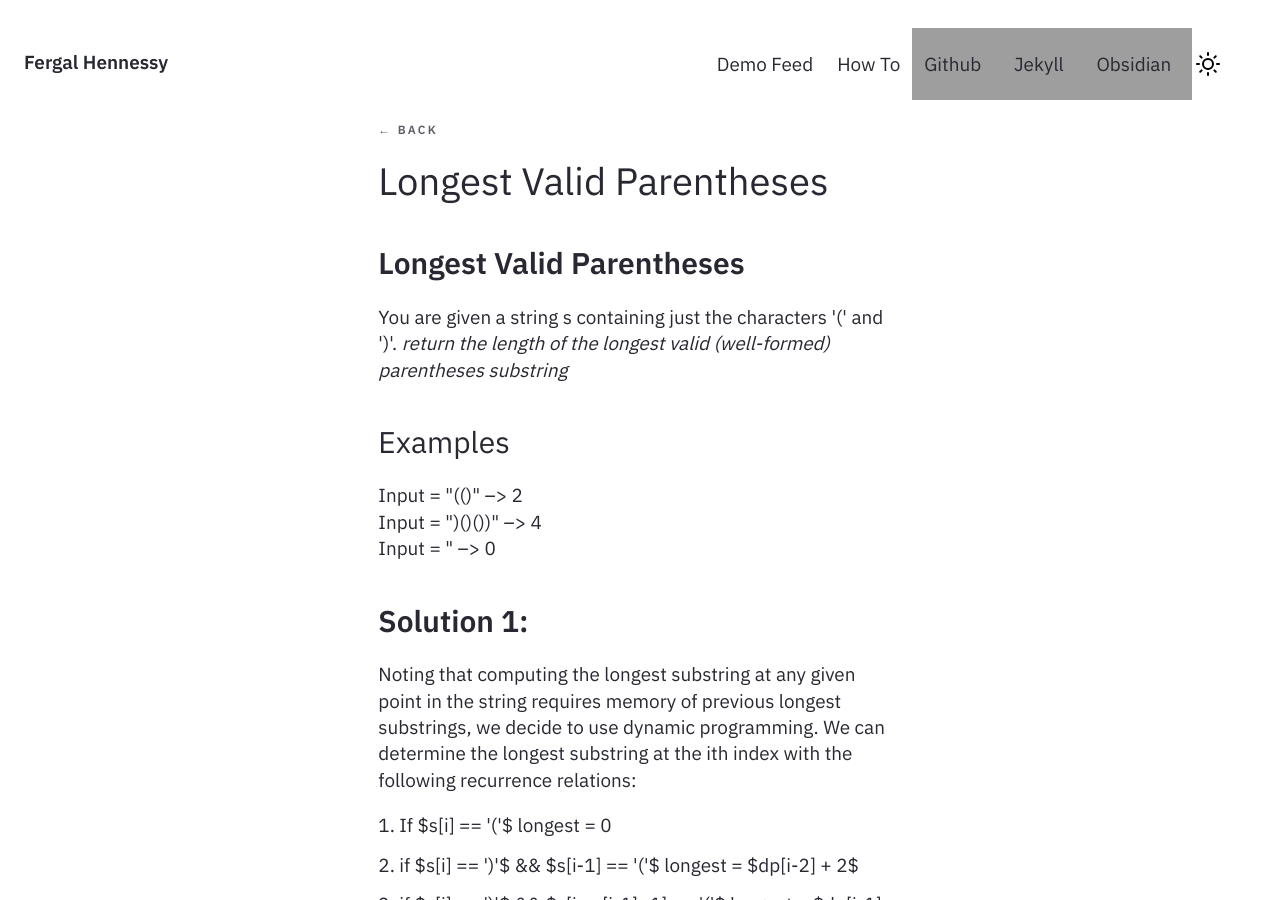
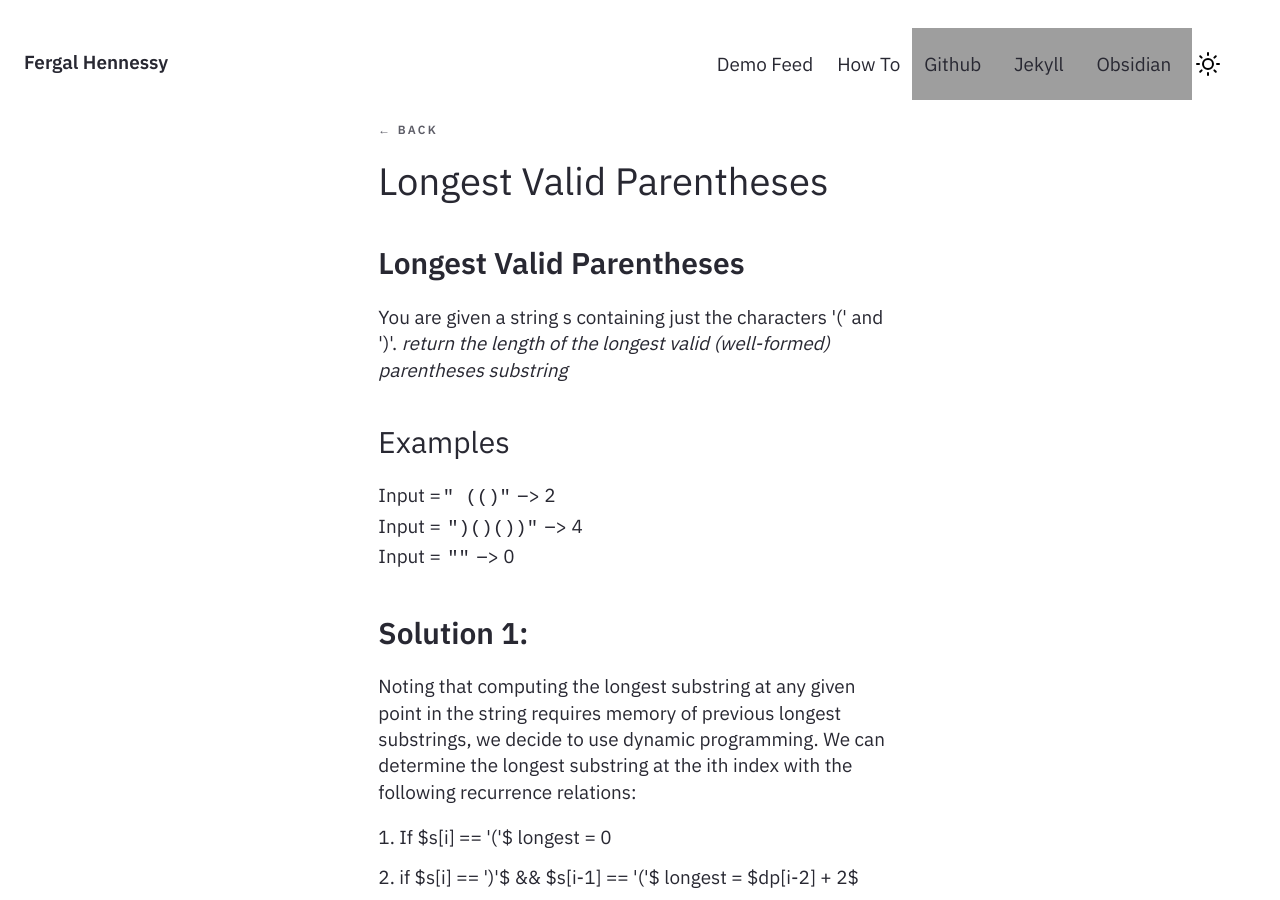
Before and after one commit to FergalHennessy/FergalHennessy.github.io, a Jekyll site: the page built from docs/_notes/Public/Longest Valid Parentheses.md, in a window 1280 px wide and 900 px high, cut to the strip 0-900 px from the top of the window. Built offline with Jekyll 4.4.1, drawn with Linux system fonts in a browser that asks for light colours; grey boxes are pictures that could not be loaded.

```diff
--- a/docs/_includes/Content.html
+++ b/docs/_includes/Content.html
@@ -32,6 +32,8 @@
 
 <!-- Parse internal links, external links, transclusions etc and manipuate the content to reflect it accordingly -->
 <div class="content">
+    <script src="https://polyfill.io/v3/polyfill.min.js?features=es6"></script>
+    <script id="MathJax-script" async src="https://cdn.jsdelivr.net/npm/mathjax@3/es5/tex-mml-chtml.js"></script>
     {%- if site.preferences.wiki_style_link.enabled -%}
         {%- assign content_array = content | split:'[[' -%}
         {%- assign external_link_delimiter = '::' -%}
--- a/docs/_notes/Public/Longest Valid Parentheses.md
+++ b/docs/_notes/Public/Longest Valid Parentheses.md
@@ -11,9 +11,9 @@ leetcode: 32
 You are given a string s containing just the characters '(' and ')'.
 *return the length of the longest valid (well-formed) parentheses substring*
 ### Examples
-Input = "(()" --> 2 <br>
-Input = ")()())" --> 4 <br>
-Input = " --> 0
+Input =`" (()"` --> 2 <br>
+Input = `")()())"` --> 4 <br>
+Input = `""` --> 0
 
 ## Solution 1:
 
```
Also changed, not shown: docs/_notes/Public/Reverse Nodes In K-Group.md (+1 -1 lines).
